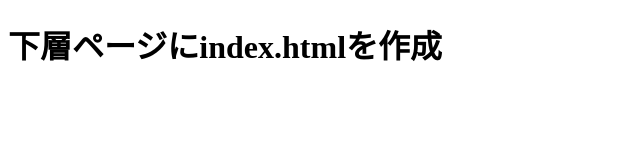
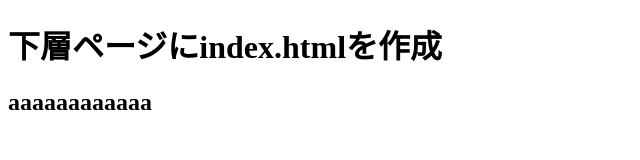
Before and after one commit to suuunaru/suuunaru.github.io, a plain HTML site: page 0825/index.html in a window 1280 px wide. Shown: the whole page, without its empty margins (0-640 px from the left). Drawn offline with Linux system fonts and the light colour scheme.

Commit message:
aを追加

```diff
--- a/0825/index.html
+++ b/0825/index.html
@@ -7,5 +7,6 @@
 </head>
 <body>
   <h1>下層ページにindex.htmlを作成</h1>
+  <h2>aaaaaaaaaaaa</h2>
 </body>
 </html>
```
